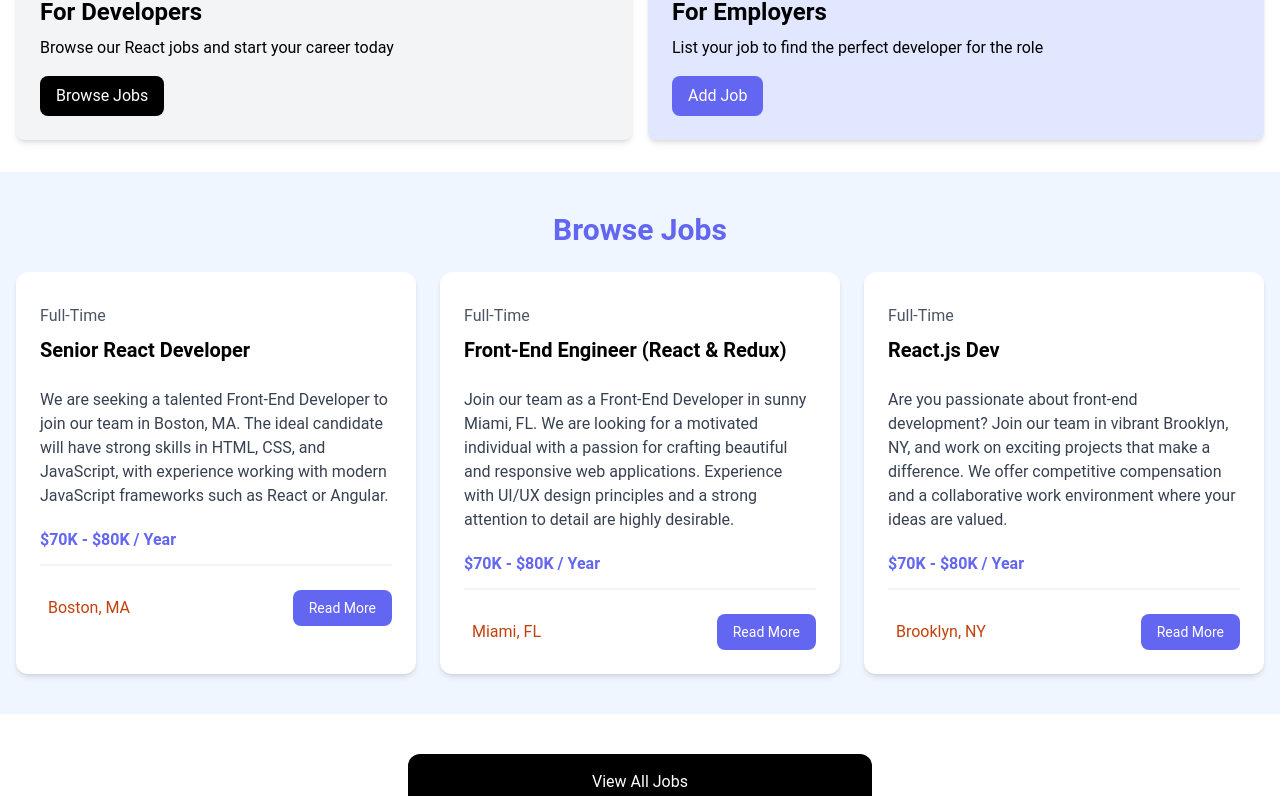
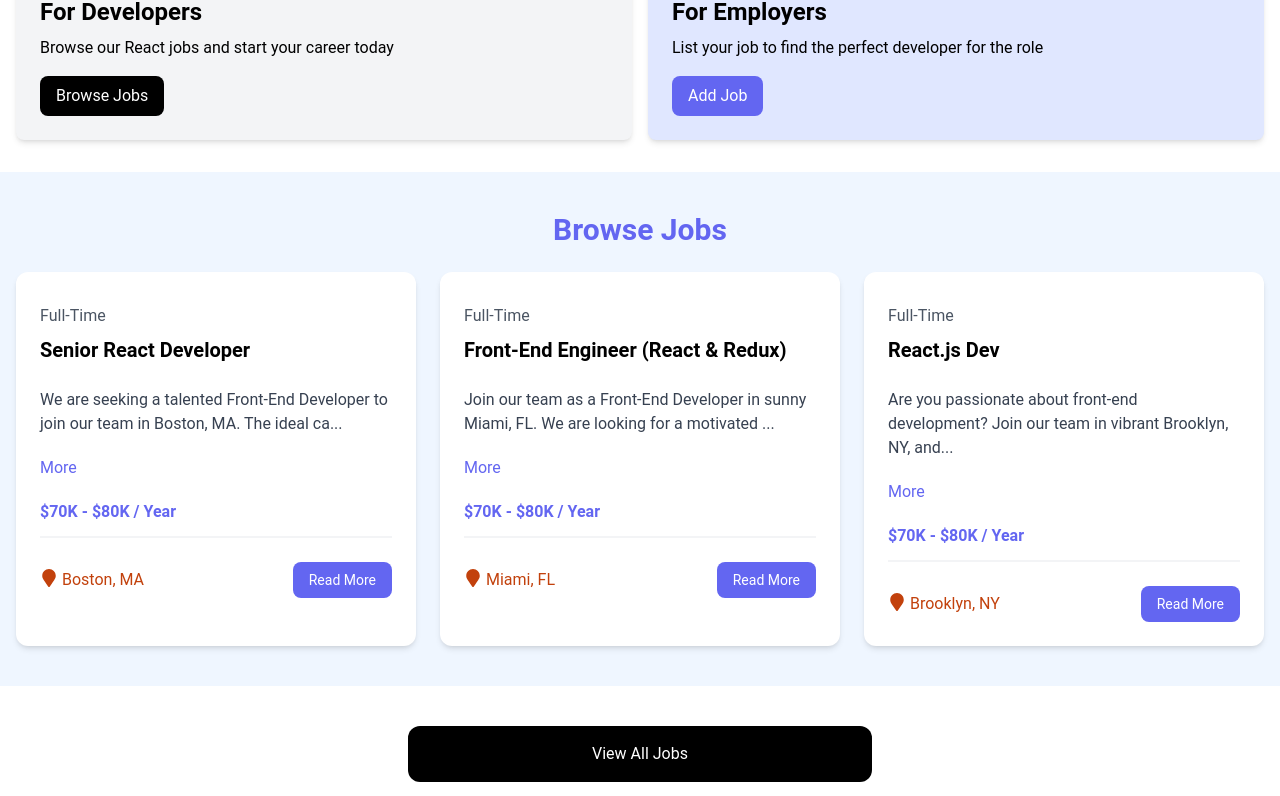
Before and after one commit to tringo286/job-list, a React (Vite) app: page / in a window 1280 px wide. Shown: the part 437-1233 px from the top of the page. Built offline with nearby package versions, Linux system fonts and the light colour scheme.

Commit message:
Add layouts and pages folders

```diff
--- a/package.json
+++ b/package.json
@@ -11,7 +11,9 @@
   },
   "dependencies": {
     "react": "^18.3.1",
-    "react-dom": "^18.3.1"
+    "react-dom": "^18.3.1",
+    "react-icons": "^5.3.0",
+    "react-router-dom": "^6.28.0"
   },
   "devDependencies": {
     "@eslint/js": "^9.13.0",
--- a/src/App.jsx
+++ b/src/App.jsx
@@ -1,20 +1,26 @@
-import React from 'react'
 import './index.css';
-import Navbar from './components/Navbar';
-import Hero from './components/Hero';
-import HomeCards from './components/HomeCards';
-import JobListings from './components/JobListings';
-import ViewAllJobs from './components/ViewAllJobs';
+import {
+  Route,
+  createBrowserRouter,
+  createRoutesFromElements,
+  RouterProvider
+} from 'react-router-dom';
+import HomePage from './pages/HomePage';
+import MainLayout from './layouts/MainLayout';
+import JobsPage from './pages/JobsPage'
+
+const router = createBrowserRouter(
+  createRoutesFromElements(
+    <Route path='/' element={<MainLayout/>}>
+      <Route index element={<HomePage/>} />
+      <Route path='/jobs' index element={<JobsPage/>} />
+    </Route>
+  )
+);
 
 const App = () => {
   return (
-    <>
-      <Navbar />
-      <Hero />
-      <HomeCards />
-      <JobListings />
-      <ViewAllJobs />
-    </>
+      <RouterProvider router={router}/>
   );
 };
 
--- a/src/components/JobListing.jsx
+++ b/src/components/JobListing.jsx
@@ -1,6 +1,16 @@
 import React from 'react'
+import { useState } from 'react'
+import { FaMapMarker } from 'react-icons/fa'
 
 const JobListing = ({ job }) => {
+    const [showFullDescription, setShowFullDescription] = useState(false);
+
+    let description = job.description
+
+    if (!showFullDescription) {
+        description = description.substring(0, 90) + '...';
+    }
+
     return (
         <div className="bg-white rounded-xl shadow-md relative">
             <div className="p-6">
@@ -9,14 +19,17 @@
                 <h3 className="text-xl font-bold">{ job.title }</h3>
             </div>
             <div className="mb-5 text-gray-700">
-            { job.description}
+                { description }
             </div>
+
+            <button onClick={() => setShowFullDescription((prevState) => !prevState)} className='text-indigo-500 mb-5 hover:text-indigo-600'>{ showFullDescription ? 'Less' : 'More' }</button>
+
             <h3 className="text-indigo-500 font-semibold mb-3">{ job.salary } / Year</h3>
             <div className="border border-gray-100 mb-6" />
 
             <div className="flex flex-col lg:flex-row justify-between items-center">
                 <div className="flex items-center text-orange-700 mb-3 lg:mb-0">
-            <i className="fa-solid fa-location-dot text-lg mr-2" />
+                <FaMapMarker className='inline text-lg mb-1 mr-1' />
                 { job.location }
                 </div>
                 <a
--- a/src/components/Navbar.jsx
+++ b/src/components/Navbar.jsx
@@ -9,7 +9,7 @@
             <div className="flex flex-1 items-center justify-center md:items-stretch md:justify-start">
               <a
                 className="flex flex-shrink-0 items-center mr-4"
-                href="/index.html"
+                href="/"
               >
                 <img
                   className="h-10 w-auto"
@@ -29,13 +29,13 @@
                     Home
                   </a>
                   <a
-                    href="/jobs.html"
+                    href="/jobs"
                     className="text-white hover:bg-gray-900 hover:text-white rounded-md px-3 py-2"
                   >
                     Jobs
                   </a>
                   <a
-                    href="/add-job.html"
+                    href="/add-job"
                     className="text-white hover:bg-gray-900 hover:text-white rounded-md px-3 py-2"
                   >
                     Add Job
--- /dev/null
+++ b/src/layouts/MainLayout.jsx
@@ -0,0 +1,13 @@
+import { Outlet } from "react-router-dom"
+import NavBar from '../components/Navbar'
+
+const MainLayout = () => {
+  return (
+    <>
+        <NavBar />
+        <Outlet />
+    </>
+  )
+}
+
+export default MainLayout
--- /dev/null
+++ b/src/pages/HomePage.jsx
@@ -0,0 +1,17 @@
+import Hero from "../components/Hero"
+import HomeCards from '../components/HomeCards'
+import JobListing from '../components/JobListings'
+import ViewAllJobs from '../components/ViewAllJobs'
+
+const HomePage = () => {
+  return (
+    <>
+        <Hero/>
+        <HomeCards />
+        <JobListing />
+        <ViewAllJobs />
+    </>
+  )
+}
+
+export default HomePage
--- /dev/null
+++ b/src/pages/JobsPage.jsx
@@ -0,0 +1,11 @@
+
+
+const JobsPage = () => {
+  return (
+    <div>
+      JobPage
+    </div>
+  )
+}
+
+export default JobsPage
```
Also changed, not shown: 1 other file (tests, documents, lock files or other folders). Lines whose indentation alone changed are shown as unchanged.
